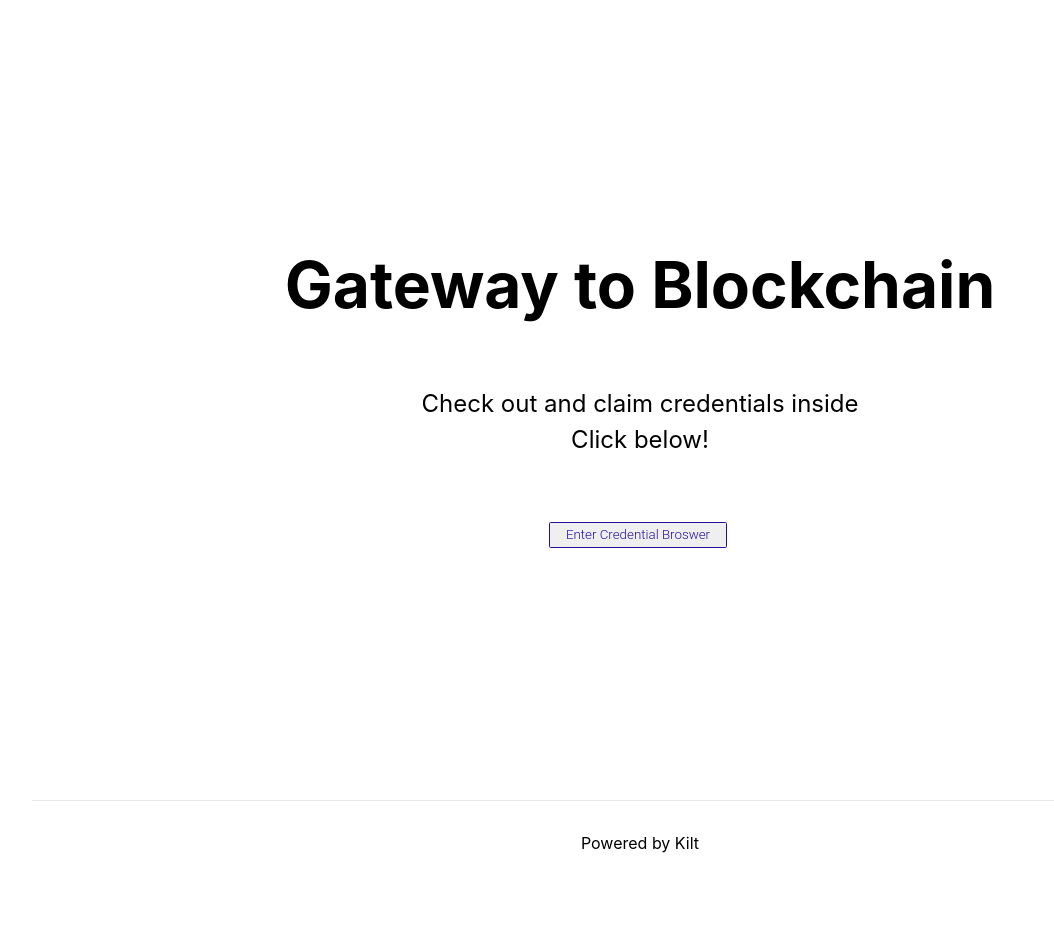
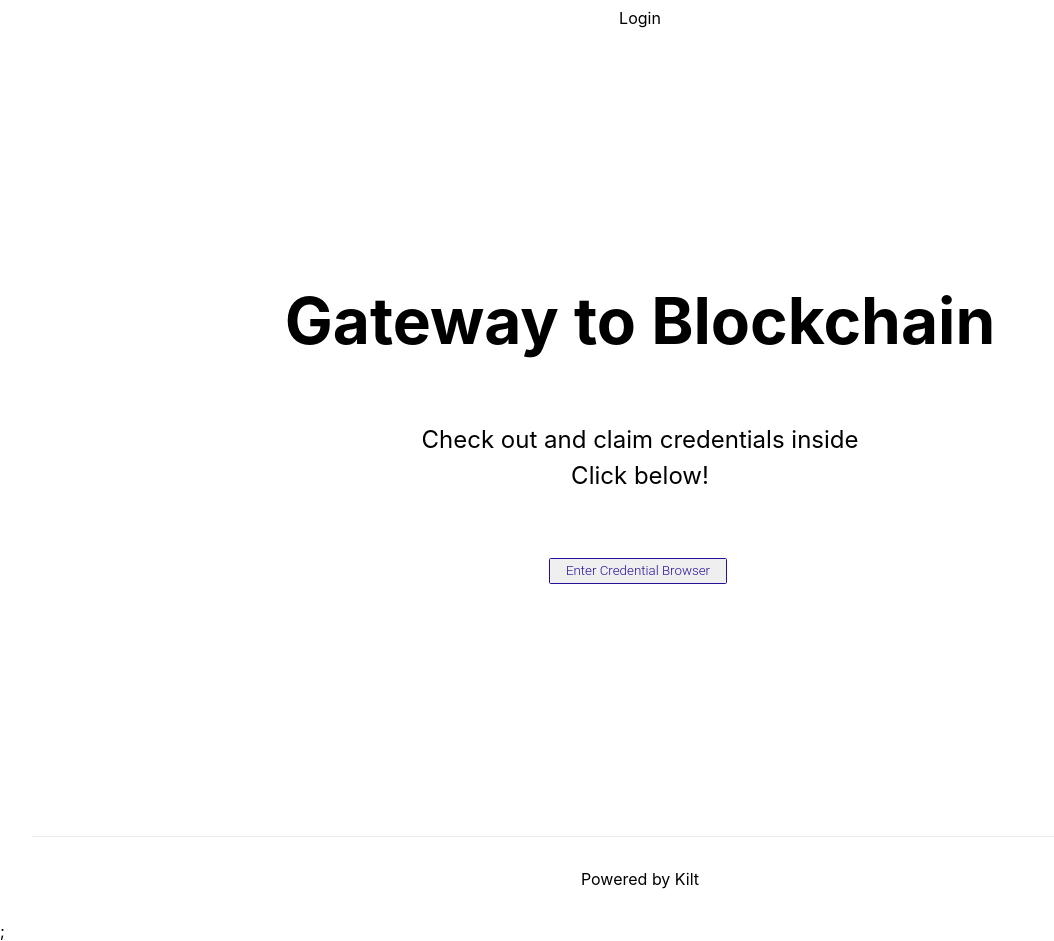
Before and after one commit to tjswierzewski/gateway_to_credentials, a Next.js app: page / in a window 1280 px wide. Shown: the whole page, without its empty margins (0-1054 px from the left). Before the commit the page ends 885 px from the top, so only its background shows below. Built offline with nearby package versions, Linux system fonts and the light colour scheme.

Commit message:
start signin through sporran

```diff
--- a/components/layout.js
+++ b/components/layout.js
@@ -1,16 +1,47 @@
+import { randomAsHex } from "@polkadot/util-crypto";
+import clsx from "clsx";
 import Link from "next/link";
+import { useRouter } from "next/router";
+import getProvider from "../lib/getProvider";
+import styles from "../styles/Layout.module.css";
 
 export default function Layout({ children }) {
+  const route = useRouter();
+
+  const isHome = () => {
+    return route.pathname === "/";
+  };
+
+  const handleClick = async (e) => {
+    e.preventDefault();
+    const input = randomAsHex(16);
+    const output = await window.kilt.sporran.signWithDid(input);
+
+    const method = "POST";
+    const url = "/api/validate-signature";
+    const body = JSON.stringify({ output, input });
+    const headers = { ContentType: "application/json" };
+
+    console.log(body);
+
+    const res = await fetch(url, { method, headers, body });
+    if (res.ok) console.log("success");
+    else console.log("error");
+  };
+
   return (
-    <div>
-      <div>
-        <h2>
+    <>
+      <div className={styles.header}>
+        <h2 className={clsx({ [styles.hidden]: isHome() })}>
           <Link href="/">
             <a>Gateway to Blockchain</a>
           </Link>
         </h2>
+        <a onClick={handleClick} className={styles.button}>
+          Login
+        </a>
       </div>
       <div>{children}</div>
-    </div>
+    </>
   );
 }
--- /dev/null
+++ b/lib/getProvider.js
@@ -0,0 +1,9 @@
+export default function getProvider() {
+  return new Promise((resolve, reject) => {
+    const set = function (target, prop, value) {
+      if (prop === "sporran") resolve(value);
+      return !!(target[prop] = value);
+    };
+    window.kilt = window.kilt || new Proxy({}, { set });
+  });
+}
--- a/package.json
+++ b/package.json
@@ -8,7 +8,10 @@
     "lint": "next lint"
   },
   "dependencies": {
+    "@kiltprotocol/sdk-js": "^0.24.1",
+    "@polkadot/util-crypto": "^8.1.2",
     "axios": "^0.24.0",
+    "clsx": "^1.1.1",
     "next": "12.0.3",
     "react": "17.0.2",
     "react-dom": "17.0.2"
--- a/pages/_app.js
+++ b/pages/_app.js
@@ -1,10 +1,22 @@
 import axios from "axios";
+import { useEffect } from "react";
+import Layout from "../components/layout";
+import getProvider from "../lib/getProvider";
 import "../styles/globals.css";
 
 axios.defaults.baseURL = process.env.CMS_URL || "http://localhost:1337/";
 
 function MyApp({ Component, pageProps }) {
-  return <Component {...pageProps} />;
+  useEffect(() => {
+    (async () => {
+      await getProvider();
+    })();
+  }, []);
+  return (
+    <Layout>
+      <Component {...pageProps} />;
+    </Layout>
+  );
 }
 
 export default MyApp;
--- a/pages/api/hello.js
+++ /dev/null
@@ -1,5 +0,0 @@
-// Next.js API route support: https://nextjs.org/docs/api-routes/introduction
-
-export default function handler(req, res) {
-  res.status(200).json({ name: 'John Doe' })
-}
--- /dev/null
+++ b/pages/api/validate-signature.js
@@ -0,0 +1,26 @@
+import * as Kilt from "@kiltprotocol/sdk-js";
+import { signatureVerify } from "@polkadot/util-crypto";
+
+export default async function handler(req, res) {
+  Kilt.config({ address: process.env.NODE_ADDRESS });
+  await Kilt.connect();
+
+  const { input, output } = JSON.parse(req.body);
+
+  const didDocument = await Kilt.Did.DefaultResolver.resolveDoc(output.did);
+  if (!didDocument) {
+    throw new Error("Could not resolve DID");
+  }
+
+  const { details } = didDocument;
+  const publicKey = details.getKeys(Kilt.KeyRelationship.authentication).pop();
+  if (!publicKey) {
+    throw new Error("Could not find the key");
+  }
+
+  const isValid = signatureVerify(input, output.signature, publicKey.publicKeyHex).isValid === true;
+
+  await Kilt.disconnect();
+
+  res.status(isValid ? 200 : 401).end();
+}
--- a/pages/credentials/index.js
+++ b/pages/credentials/index.js
@@ -13,11 +13,7 @@ export default function Index({ credentials }) {
       ></CredentialTile>
     );
   });
-  return (
-    <div>
-      <Layout>{credentialList}</Layout>
-    </div>
-  );
+  return <div>{credentialList}</div>;
 }
 
 export async function getStaticProps() {
--- a/pages/index.js
+++ b/pages/index.js
@@ -1,6 +1,9 @@
+import { randomAsHex } from "@polkadot/util-crypto";
 import Head from "next/head";
 import Image from "next/image";
 import Link from "next/link";
+import { useEffect } from "react";
+import getProvider from "../lib/getProvider";
 import styles from "../styles/Home.module.css";
 
 export default function Home() {
@@ -21,7 +24,7 @@ export default function Home() {
 
         <div>
           <Link href="/credentials" passHref>
-            <button className={styles.button}>Enter Credential Broswer</button>
+            <button className={styles.button}>Enter Credential Browser</button>
           </Link>
         </div>
       </main>
--- /dev/null
+++ b/styles/Layout.module.css
@@ -0,0 +1,19 @@
+.header {
+  display: flex;
+  flex-direction: row;
+  flex-wrap: nowrap;
+  align-items: center;
+  justify-content: space-around;
+  gap: 1rem;
+  padding: 0.5rem;
+  max-height: 10rem;
+}
+
+.hidden {
+  display: none;
+  justify-content: space-between;
+}
+
+.button:hover {
+  text-decoration: underline;
+}
```
Also changed, not shown: 2 other files (tests, documents, lock files or other folders).
